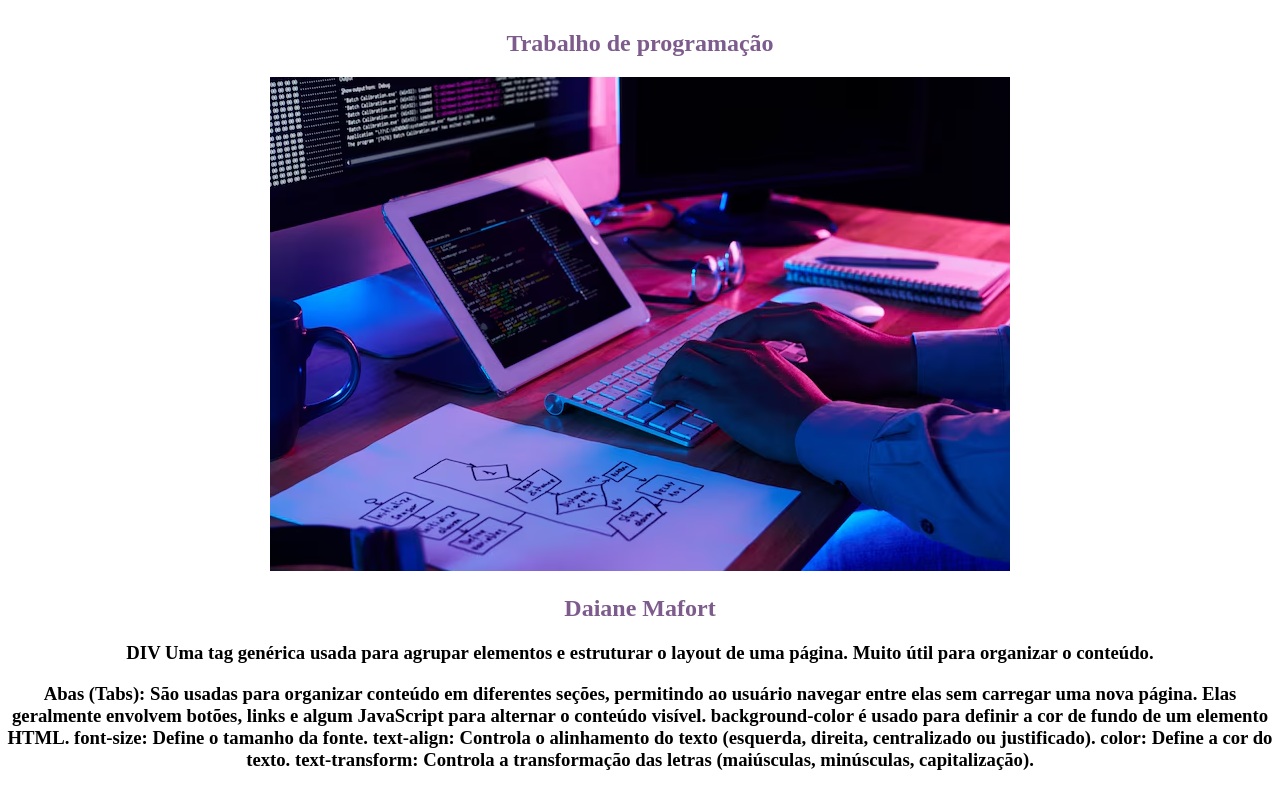
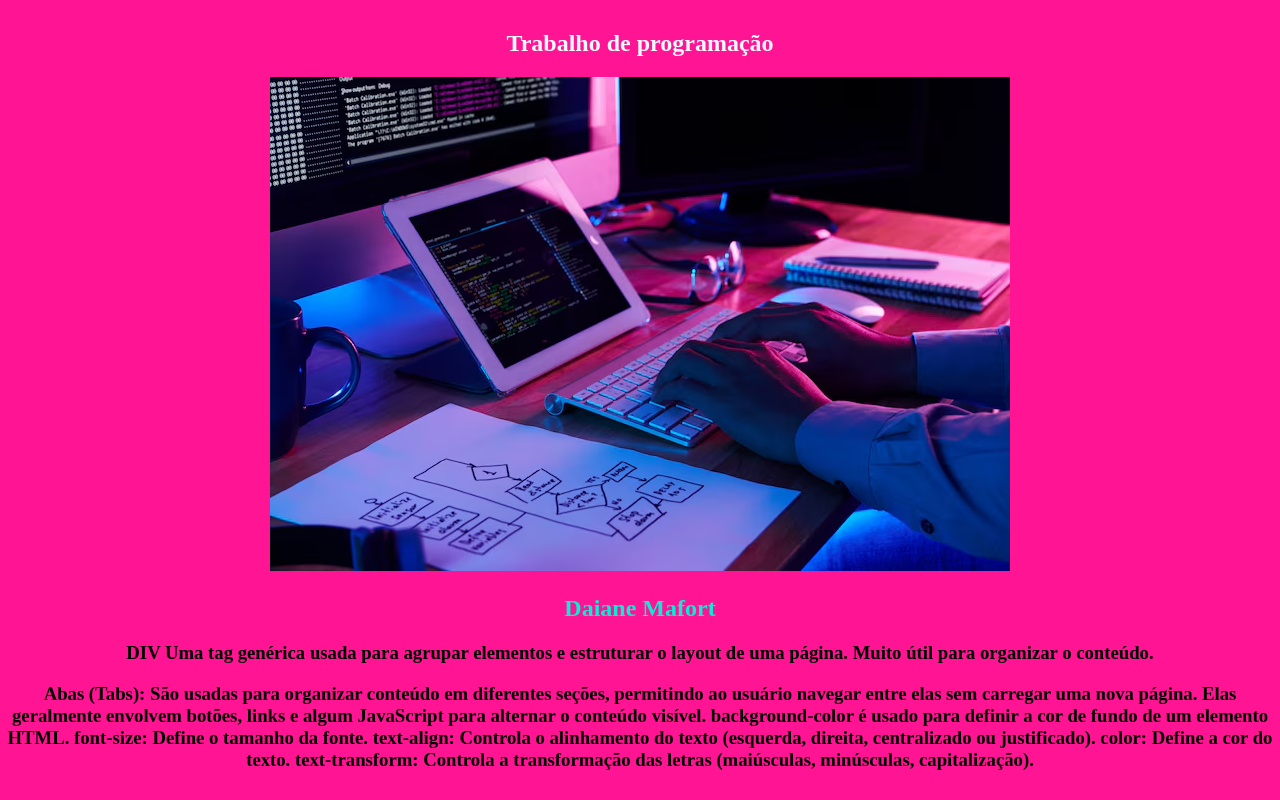
Before and after one commit to daianemafort/TRABALHO, a plain HTML site: page index.html in a window 1280 px wide. Drawn offline with Linux system fonts and the light colour scheme.

Commit message:
Add files via upload

```diff
--- a/style.css
+++ b/style.css
@@ -7,6 +7,7 @@ body {
     height: 100vh; /* Faz o body ocupar 100% da altura da tela */
     margin: 0; /* Remove a margem padrão */
     text-align: center; /* Centraliza os textos */
+    background-color: deeppink;
 
 
 /* Estilo para a div que contém a imagem */
@@ -18,16 +19,23 @@ body {
 img {
     max-width: Defina um tamanho; /* A imagem nunca ultrapassará a largura da tela */
     height: auto; /* Mantém a proporção da imagem */
+
 }
 
-/* Estilo para o título h1 */
+
 h1 {
-    color:#7d5b8c;
+    color: aliceblue;
     margin-top: Defina o tamanho da fonte; /* Espaço superior */
-}
+}}
 
-/* Estilo para o subtítulo h2 */
+
 h2 {
-    color:#7d5b8c;
+    color: rgb(12, 235, 216);
     margin-top: Defina um tamnho; /* Espaço superior */
 }}
+
+
+h3 {
+    color: rgb(228, 230, 231);
+    margin-top: Defina um tamnho; /* Espaço superior */
+}}
```
